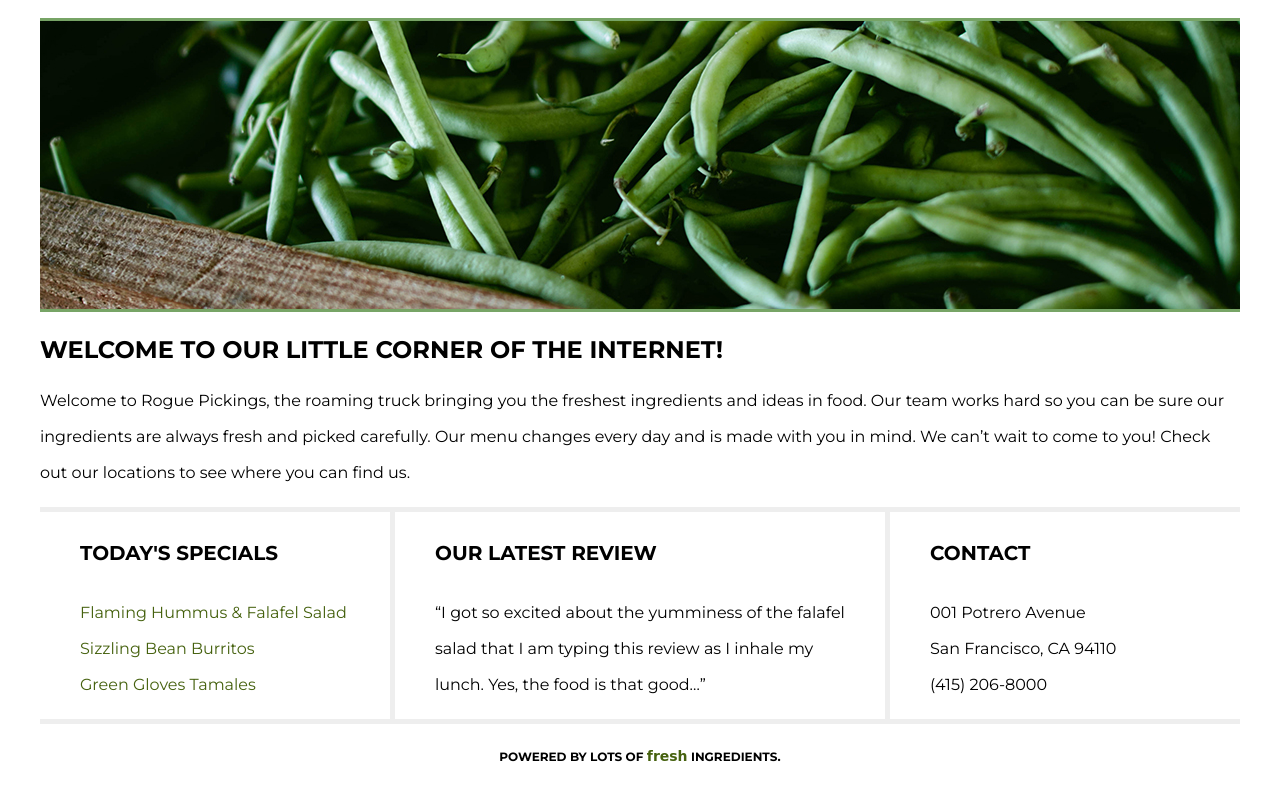
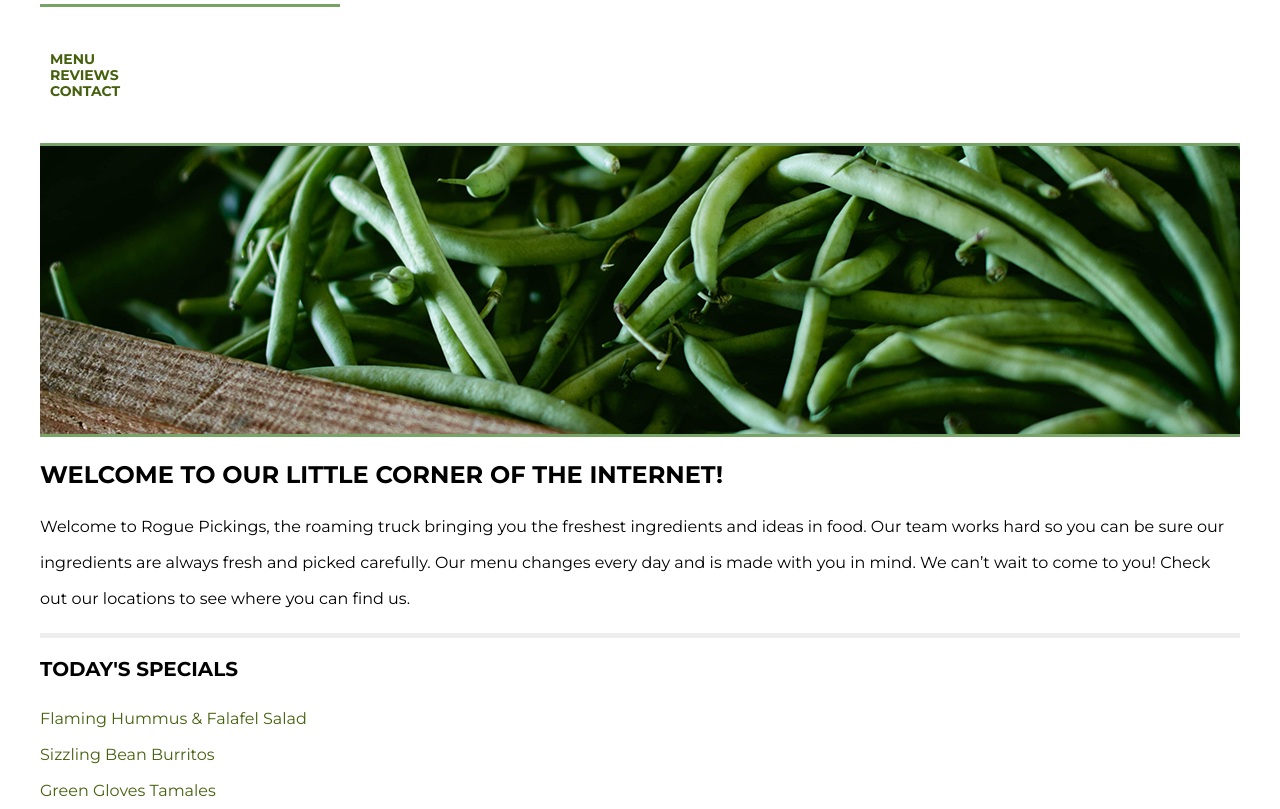
Before and after one commit to janenag/rogue_pickings, a plain HTML site: page rogue_pickings/index.html in a window 1280 px wide. Shown: the part 89-898 px from the top of the page. Before the commit the page ends 869 px from the top, so only its background shows below. Drawn offline with Linux system fonts and the light colour scheme; a web font is replaced by a local one.

Commit message:
Update main.css

```diff
--- a/rogue_pickings/css/main.css
+++ b/rogue_pickings/css/main.css
@@ -14,37 +14,44 @@ h4 {
 }
 
 h1 {
-    font-size: 30px;
+    font-size: 1.875em;
 }
 
 h2 {
-    font-size: 24px;
+    font-size: 1.5em;
 }
 
 h3 {
-    font-size: 20px;
+    font-size: 1.25em;
 }
 
 h4 {
-    font-size: 12px;
+    font-size: .75em;
 }
 
 p {
+    font-size: 1rem;
     line-height: 36px;
 }
 
 .content-wrapper {
     width: 1200px;
-    margin: 0 auto;
-    overflow: auto;
+    width: 90%
+    display: flex;
+    justify-content: center;
+    flexflow: row wrap;
 }
 
 /******** HEADER STYLES ********/
+header {
+    display: flex;
+    justify-content: center;
+}
 header h1 {
     width: 300px;
-    float: left;
     margin: 0;
-    padding: 36px 0px;
+    padding: 38px 0 20px 0;
+    border-bottom: 3px solid #77a466;
 }
 
 header h1 span {
@@ -52,24 +59,21 @@ header h1 span {
 }
 
 header nav {
-    width: 300px;
-    float: right;
     padding: 44px 0;
 }
 
 header nav ul {
     margin: 0;
     padding: 0;
-    text-align: right;
+    list-style: none;
 }
 
 header nav ul li {
-    display: inline-block;
-    font-size: 14px;
+    width: 100%;
+    font-size: .875rem;
     font-weight: 700;
     text-transform: uppercase;
-    padding-left: 10px;
-    padding-right: 10px;
+    padding: 0 10px;
 }
 
 header nav ul li a {
@@ -80,17 +84,22 @@ header nav ul li a {
 /********  MAIN STYLES ********/
 /******** TOP SECTION ********/
 .main-image img {
+    width: 100%;
     border-top: 3px solid #77A466;
     border-bottom: 3px solid #77A466;
 }
 
 .main-title h2 {
     color: #45610E;
-    padding-top: 5px;
-    padding-bottom: 5px;
+    padding-top: 5px 0;
 }
 
 /******** BOTTOM SECTION ********/
+.top-section,
+.bottom-section {
+    display: flex;
+    justify-content: center;
+}
 .bottom-section .content-wrapper {
     border-top: 5px solid #EEE;
     border-bottom: 5px solid #EEE;
@@ -100,27 +109,24 @@ header nav ul li a {
 .section-two,
 .section-three {
     box-sizing: border-box;
-    float: left;
-    padding: 0px 40px;
 }
 
 .section-one {
-    width: 350px;
+    width: 100%;
 }
 
 .section-two {
-    width: 500px;
+    width: 100%;
     border-left: 5px solid #EEE;
     border-right: 5px solid #EEE;
 }
 
 .section-three {
-    width: 350px;
+    width: 100%;
 }
 
 .bottom-section h3 {
-    margin-top: 30px;
-    margin-bottom: 30px;
+    margin-top: 30px 0;
 }
 
 .menu-list {
@@ -129,13 +135,15 @@ header nav ul li a {
 }
 
 .menu-list li {
+    font-size: 1rem;
     line-height: 36px;
     color: #45610E;
 }
 
 /******** FOOTER STYLES ********/
 footer {
-    text-align: center;
+    display: flex;
+    justify-content: center;
     margin-top: 8px;
 }
 
@@ -143,5 +151,5 @@ footer span {
     font-family: "Galada", cursive;
     text-transform: lowercase;
     color: #45610E;
-    font-size: 14px;
+    font-size: .875rem;
 }
```
